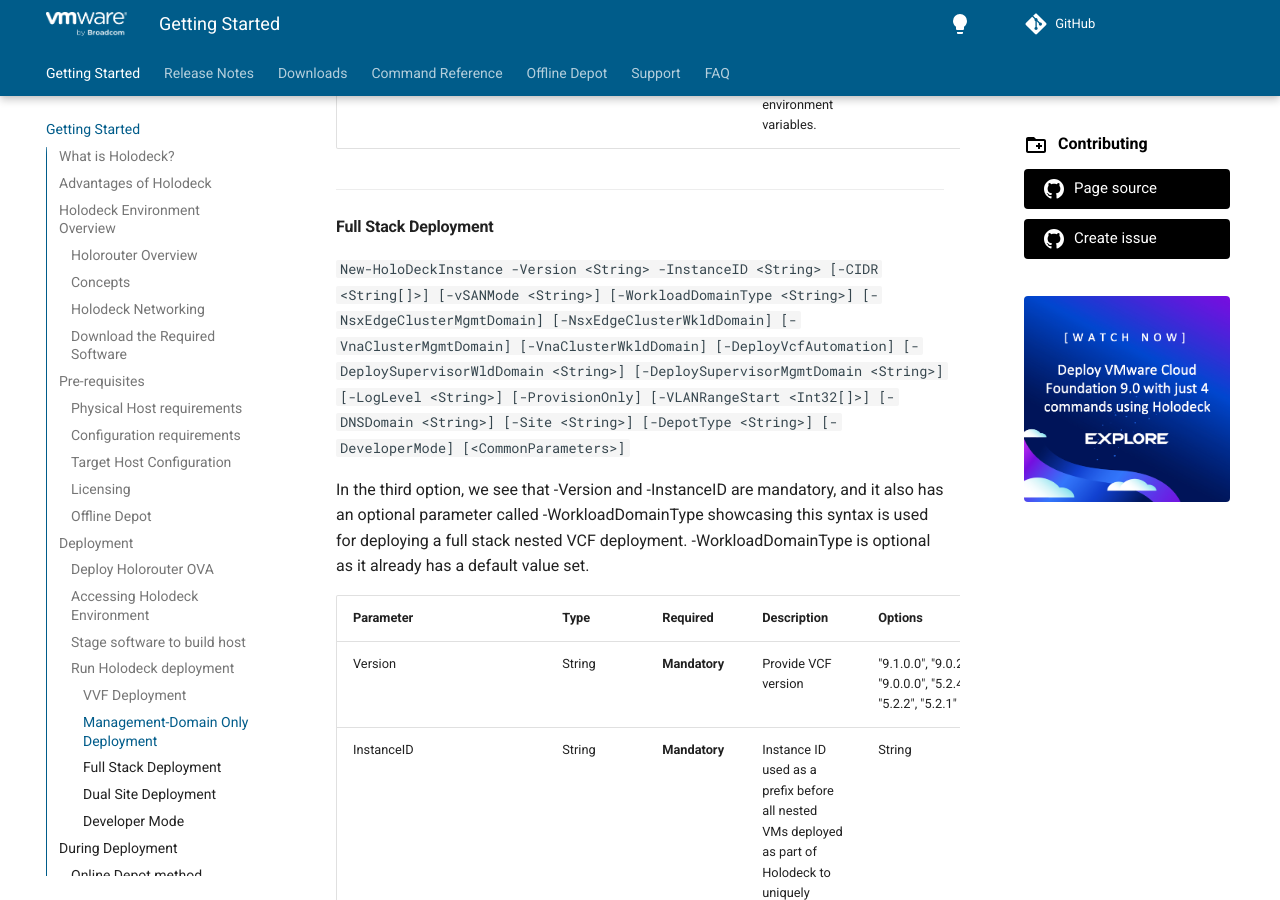
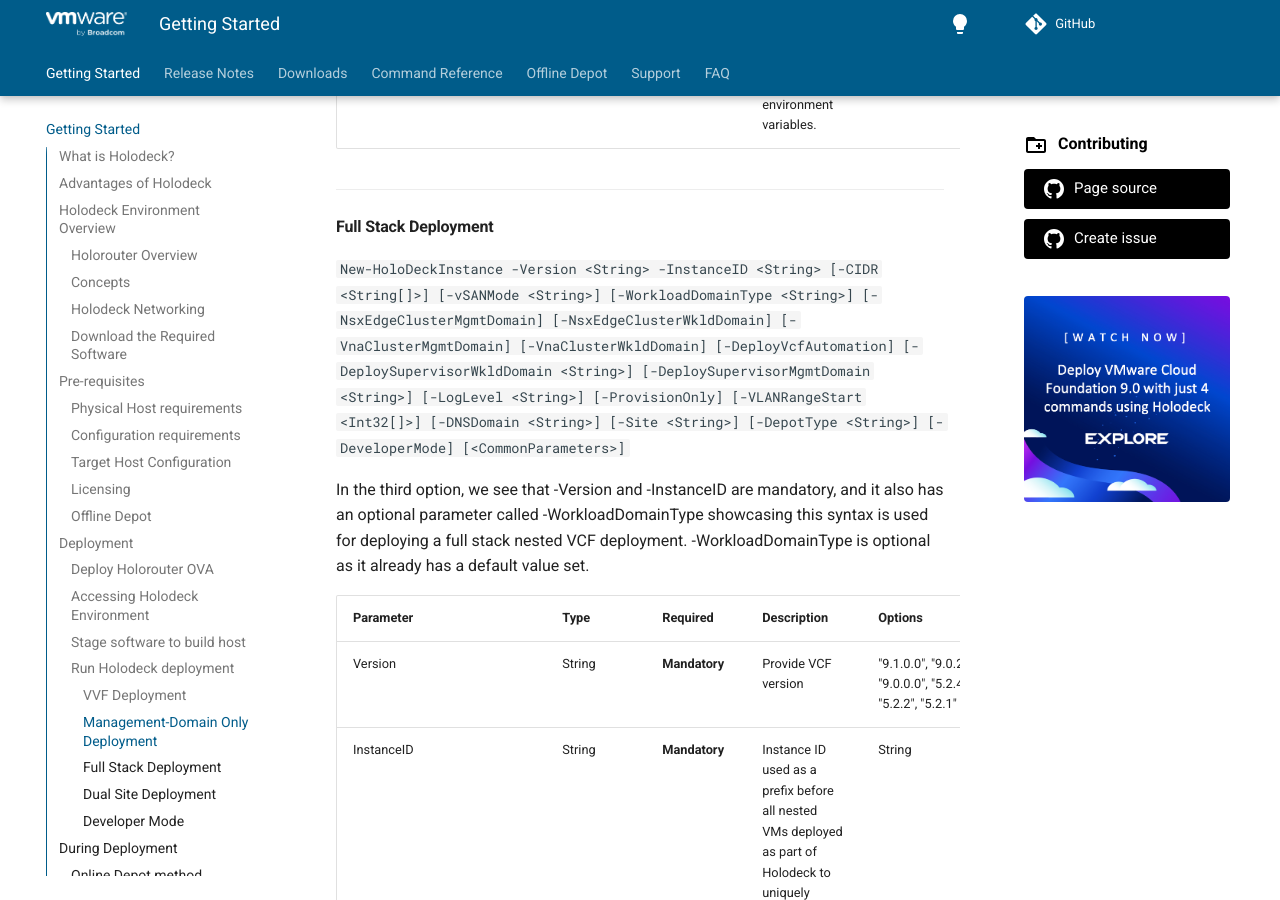
Before and after one commit to vmware/Holodeck, an MkDocs documentation site: the page built from docs/index.md, in a window 1280 px wide and 900 px high, scrolled down 26515 px. Built offline with MkDocs 1.6.1 and Material for MkDocs 9.7.7, drawn with Linux system fonts in a browser that asks for light colours; comment, search, counter and statistics services are not loaded; some of the changed text lies outside the part shown.

Commit message:
fix typo in DeploySupervisorWkldDomain command

````diff
--- a/docs/index.md
+++ b/docs/index.md
@@ -643,7 +643,7 @@
 
 #### **Full Stack Deployment**
 
-```New-HoloDeckInstance -Version <String> -InstanceID <String> [-CIDR <String[]>] [-vSANMode <String>] [-WorkloadDomainType <String>] [-NsxEdgeClusterMgmtDomain] [-NsxEdgeClusterWkldDomain] [-VnaClusterMgmtDomain] [-VnaClusterWkldDomain] [-DeployVcfAutomation] [-DeploySupervisorWldDomain <String>] [-DeploySupervisorMgmtDomain <String>] [-LogLevel <String>] [-ProvisionOnly] [-VLANRangeStart <Int32[]>] [-DNSDomain <String>] [-Site <String>] [-DepotType <String>] [-DeveloperMode] [<CommonParameters>]```
+```New-HoloDeckInstance -Version <String> -InstanceID <String> [-CIDR <String[]>] [-vSANMode <String>] [-WorkloadDomainType <String>] [-NsxEdgeClusterMgmtDomain] [-NsxEdgeClusterWkldDomain] [-VnaClusterMgmtDomain] [-VnaClusterWkldDomain] [-DeployVcfAutomation] [-DeploySupervisorWkldDomain <String>] [-DeploySupervisorMgmtDomain <String>] [-LogLevel <String>] [-ProvisionOnly] [-VLANRangeStart <Int32[]>] [-DNSDomain <String>] [-Site <String>] [-DepotType <String>] [-DeveloperMode] [<CommonParameters>]```
 
 In the third option, we see that -Version and -InstanceID are mandatory, and it also has an optional parameter called -WorkloadDomainType showcasing this syntax is used for deploying a full stack nested VCF deployment. -WorkloadDomainType is optional as it already has a default value set.
 
@@ -660,7 +660,7 @@
 | VnaClusterMgmtDomain     | Switch   | Optional     | **NEW in 9.1**: Deploys a Virtual Network Appliance (VNA) cluster in Management domain for distributed networking     | NA                                                  |                            |
 | VnaClusterWkldDomain     | Switch   | Optional     | **NEW in 9.1**: Deploys a Virtual Network Appliance (VNA) cluster in Workload domain for distributed networking     | NA                                                  |                            |
 | DeployVcfAutomation      | Switch   | Optional     | Deploys VCF Automation. This is applicable only if -Version is set to "9.0.0.0" and beyond (including "9.1.0.0"). VCF Automation is not deployed by default unless this switch is used.     | NA                                                  |                            |
-| DeploySupervisorWldDomain | String   | Optional     | **ENHANCED in 9.1**: Deploys Supervisor in workload domain with networking mode selection. Applicable only for VCF 9.0.0.0 and beyond (including VCF 9.1.0.0).     | "Centralized" or "Distributed"                     |                            |
+| DeploySupervisorWkldDomain | String   | Optional     | **ENHANCED in 9.1**: Deploys Supervisor in workload domain with networking mode selection. Applicable only for VCF 9.0.0.0 and beyond (including VCF 9.1.0.0).     | "Centralized" or "Distributed"                     |                            |
 | DeploySupervisorMgmtDomain | String   | Optional     | **ENHANCED in 9.1**: Deploys Supervisor in management domain with networking mode selection. Applicable only for VCF 9.0.0.0 and beyond (including VCF 9.1.0.0).     | "Centralized" or "Distributed"                     |                            |
 | ProvisionOnly            | Switch   | Optional     | Deploys nested ESX hosts and VCF Installer/Cloud Builder and provides JSON API specs for performing VCF deployment manually     | NA  |                      |
 | VLANRangeStart                     | Array of Integers   | Optional     | VCF instance is deployed by default with VLANs 0, 10 through 25 for Site a and 40 through 58 for Site b. If you wish to use a custom VLAN range, provide the start of the custom VLAN range using this paramater. You can specify only an integerfor a single site (site a) deployment. For site b (in a dual site deployment scenario), you should specify an array [n,m] where n and m are the VLAN start range for Site a and Site b respectively. The VLAN specified for Site a should have at least 16 consecutive valid VLAN IDs and for site b, it should have at least 19 consecutive valid VLAN IDs.     | Integer of format: [100,200]                     | [10,40]             |
@@ -772,7 +772,7 @@
 |-|--|-|
 | -ManagementOnly | 4-5 hours | Just 4 hosts for management domain |
 | -NsxEdgeClusterMgmtDomain | 5-6 hours| 4 hosts without and 2 node Edge Cluster |
-| -DeployVCFAuto -DeploySupervisorWldDomain | 12+| 4 hosts management with VCF Automation, 3 hosts WLD, Edge Cluster and Supervisor |
+| -DeployVCFAuto -DeploySupervisorWkldDomain | 12+| 4 hosts management with VCF Automation, 3 hosts WLD, Edge Cluster and Supervisor |
 
 Please note that the time mentioned above is only an indication as the actual time taken depends on multiple factors such as the physical environment, networking connectivity etc.
 
````
Also changed, not shown: docs/cmd_reference.md (+4 -4 lines), docs/release_notes.md (+2 -2 lines).
